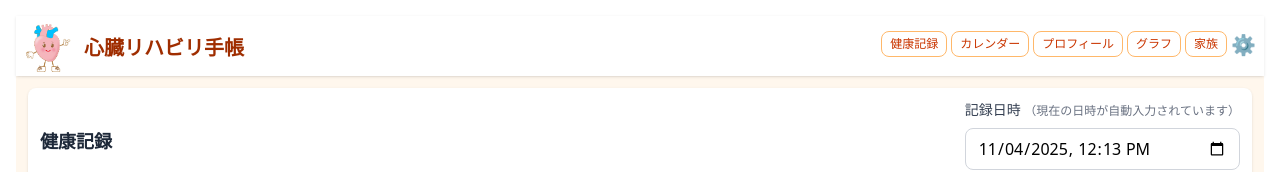
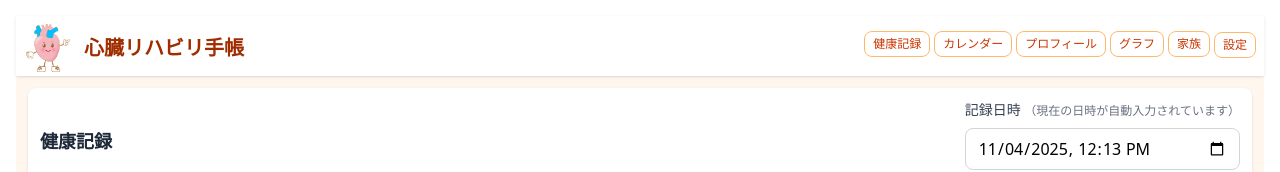
Before and after one commit to mikan623/heart-rehab-app, a Next.js app: page / in a window 1280 px wide. Shown: the top 172 px of the page. Built offline with nearby package versions, Linux system fonts and the light colour scheme; no server answers.

Commit message:
fix: Restore navigation bar with settings button

```diff
--- a/src/components/NavigationBar.tsx
+++ b/src/components/NavigationBar.tsx
@@ -364,15 +364,15 @@ export default function NavigationBar() {
       </div>
 
       {/* 右側：設定ボタン（固定） */}
-      <div className="relative flex-shrink-0">
+      <div className="relative">
         <button
           onClick={() => {
             console.log('設定ボタンがクリックされました');
             console.log('現在のshowSettingsMenu:', showSettingsMenu);
             setShowSettingsMenu(!showSettingsMenu);
           }}
-          className="ext-orange-700 hover:text-orange-600 text-xl">
-          ⚙️
+          className="bg-white border border-orange-300 text-orange-700 py-1 px-1.5 rounded-lg font-medium hover:bg-orange-50 text-xs md:text-xs md:px-2 whitespace-nowrap flex-shrink-0">
+          設定
         </button>
 
         {showSettingsMenu && (
```
